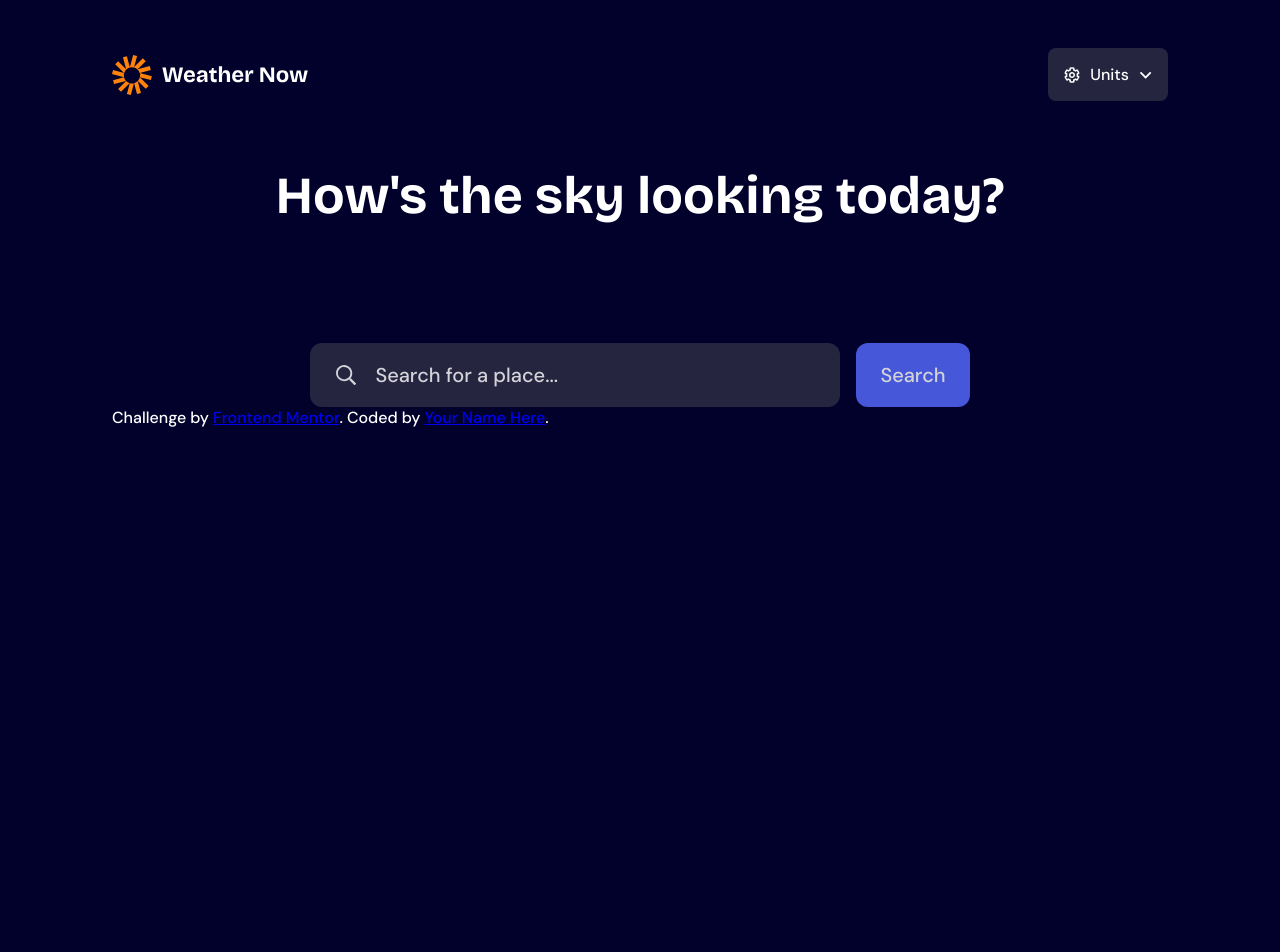
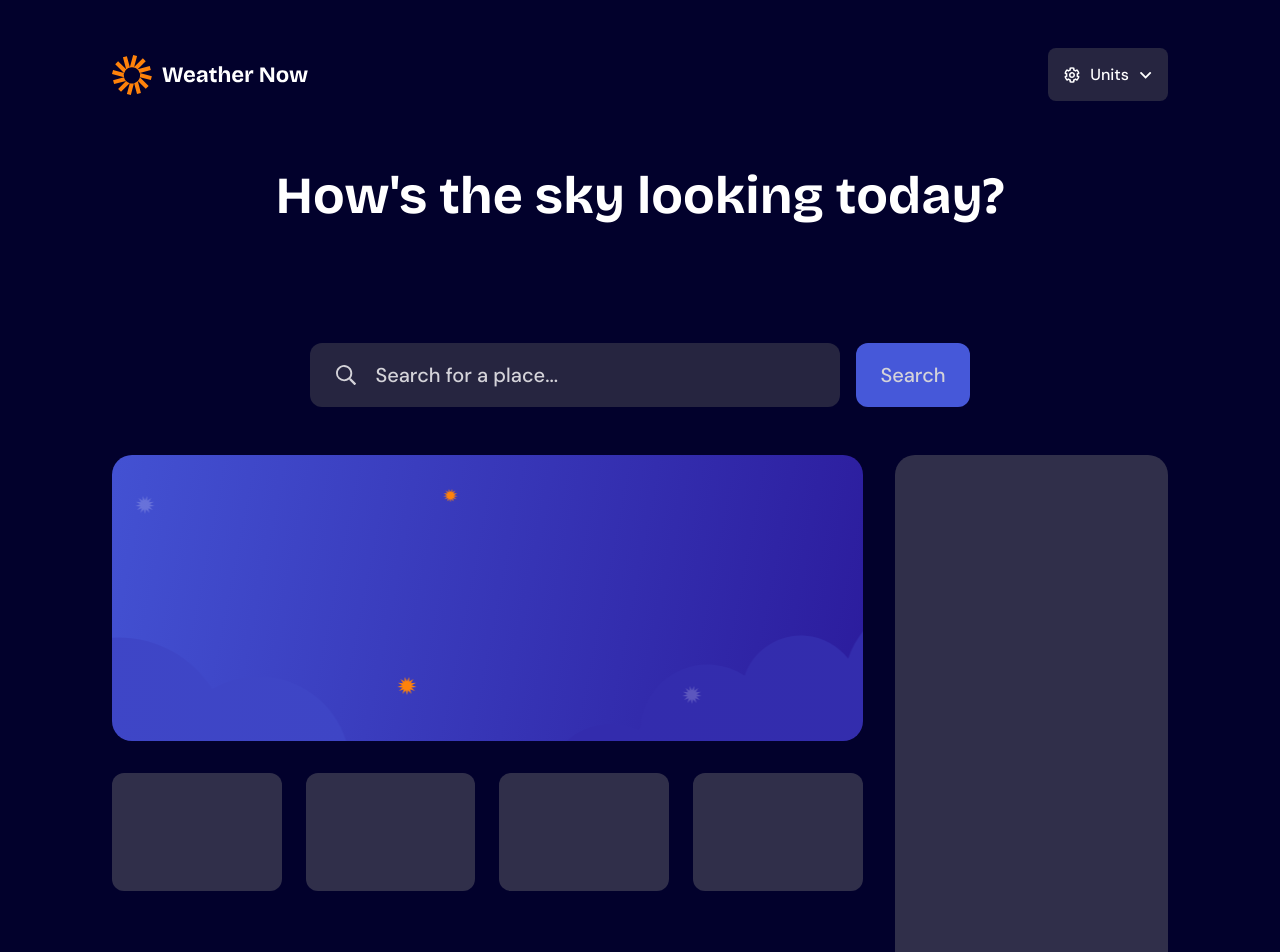
Before and after one commit to diegovscoelho/wheater-app, an Angular app: page / in a window 1280 px wide. Shown: the top 952 px of the page. Before the commit the page ends 800 px from the top, so only its background shows below. Built offline with nearby package versions, Linux system fonts and the light colour scheme.

Commit message:
Pequenas alterações

```diff
--- a/src/app/app.css
+++ b/src/app/app.css
@@ -64,3 +64,46 @@
     padding-left: 24px;
     padding-right: 24px;
 }
+
+.left-side {
+    display: block;
+    width: 100%;
+}
+
+.wheater-content {
+    display: flex;
+    justify-content: space-between;
+    padding-top: 48px;
+    width: 100%;
+    gap: 32px;
+}
+
+.wheater-card {
+    background-image: url('/assets/images/bg-today-large.svg');
+    height: 286px;
+    width: 100%;
+    background-size: cover;
+    background-position: center;
+    background-repeat: no-repeat;
+    border-radius: 20px;
+}
+
+.indicators-container {
+    padding-top: 32px;
+    display: flex;
+    gap: 24px;
+}
+
+.indicator-card {
+    background-color: var(--color-neutral-700);
+    border-radius: 12px;
+    width: 100%;
+    height: 118px;
+}
+
+.hourly-forecast-container {
+    background-color: var(--color-neutral-700);
+    height: 693px;
+    width: 384px;
+    border-radius: 20px;
+}
--- a/src/app/app.html
+++ b/src/app/app.html
@@ -20,6 +20,31 @@
   </div>
 </div>
 
+<div class="wheater-content">
+  <div class="left-side">
+    <div class="wheater-card">
+
+    </div>
+    <div class="indicators-container">
+      <div class="indicator-card">
+
+      </div>
+      <div class="indicator-card">
+
+      </div>
+      <div class="indicator-card">
+
+      </div>
+      <div class="indicator-card">
+
+      </div>
+    </div>
+  </div>
+  <div class="hourly-forecast-container">
+
+  </div>
+</div>
+
 <div class="attribution">
   Challenge by
   <a href="https://www.frontendmentor.io?ref=challenge" target="_blank">Frontend Mentor</a>.
```
